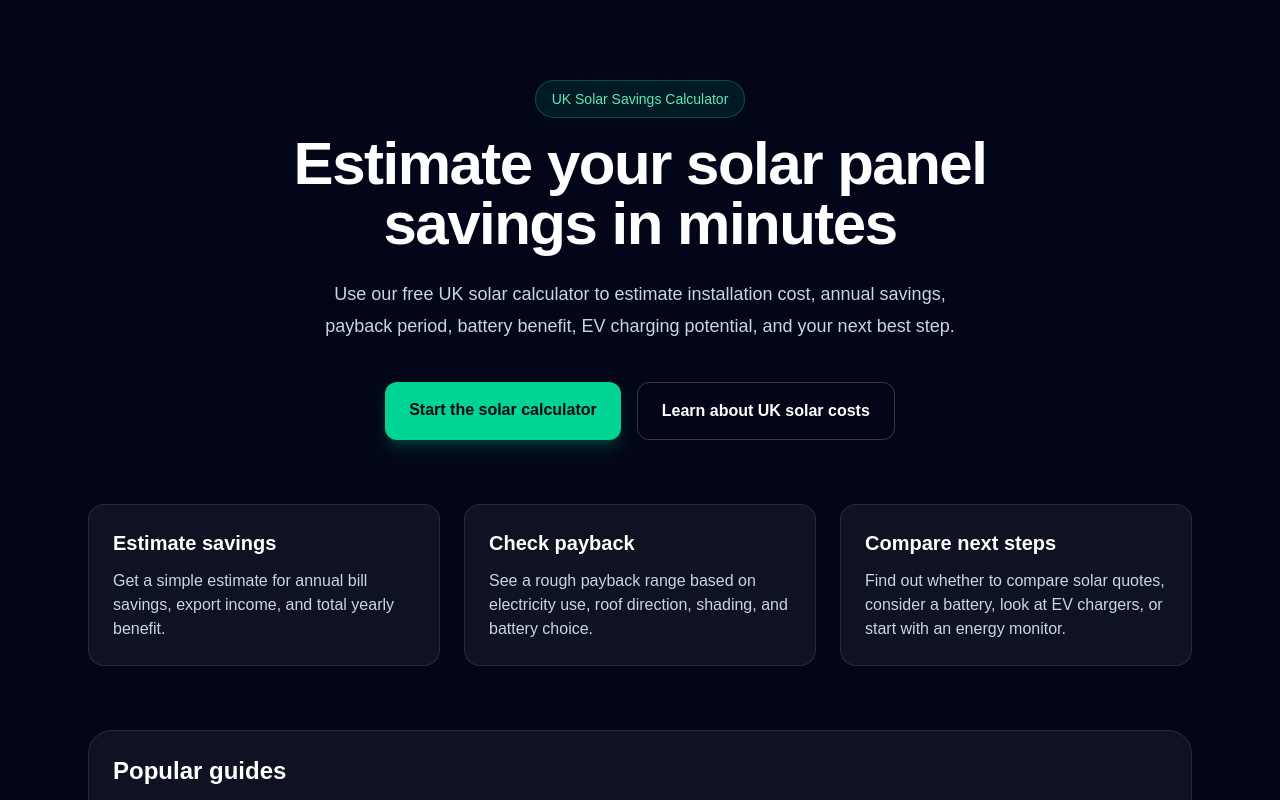
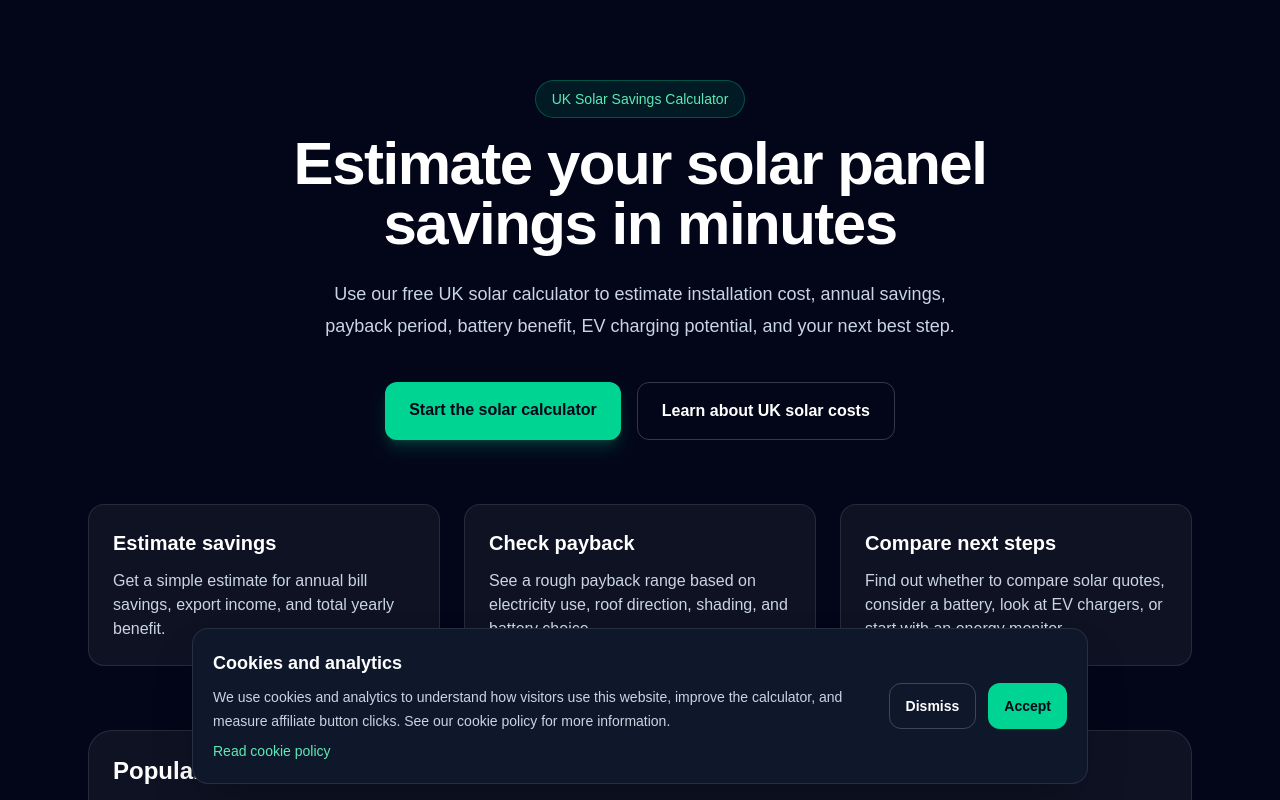
Before and after one commit to 786infinite/solar-savings-calculator-uk, a Next.js app: page / in a window 1280 px wide. Shown: the top 800 px of the page. Built offline with nearby package versions, Linux system fonts and the light colour scheme.

Commit message:
Add cookie notice

```diff
--- a/app/layout.tsx
+++ b/app/layout.tsx
@@ -1,6 +1,7 @@
 import type { Metadata } from "next";
 import type { ReactNode } from "react";
 import Script from "next/script";
+import CookieNotice from "@/components/CookieNotice";
 import "./globals.css";
 
 export const metadata: Metadata = {
@@ -51,6 +52,7 @@ export default function RootLayout({ children }: { children: ReactNode }) {
           src="https://www.googletagmanager.com/gtag/js?id=G-FL26Q4LFP4"
           strategy="afterInteractive"
         />
+
         <Script id="google-analytics" strategy="afterInteractive">
           {`
             window.dataLayer = window.dataLayer || [];
@@ -59,7 +61,10 @@ export default function RootLayout({ children }: { children: ReactNode }) {
             gtag('config', 'G-FL26Q4LFP4');
           `}
         </Script>
+
         {children}
+
+        <CookieNotice />
       </body>
     </html>
   );
--- /dev/null
+++ b/components/CookieNotice.tsx
@@ -0,0 +1,67 @@
+"use client";
+
+import { useEffect, useState } from "react";
+
+export default function CookieNotice() {
+  const [showNotice, setShowNotice] = useState(false);
+
+  useEffect(() => {
+    const savedChoice = localStorage.getItem("cookie_notice_choice");
+
+    if (!savedChoice) {
+      setShowNotice(true);
+    }
+  }, []);
+
+  function acceptCookies() {
+    localStorage.setItem("cookie_notice_choice", "accepted");
+    setShowNotice(false);
+  }
+
+  function dismissCookies() {
+    localStorage.setItem("cookie_notice_choice", "dismissed");
+    setShowNotice(false);
+  }
+
+  if (!showNotice) {
+    return null;
+  }
+
+  return (
+    <div className="fixed bottom-4 left-4 right-4 z-50 mx-auto max-w-4xl rounded-2xl border border-white/10 bg-slate-900 p-5 text-white shadow-2xl">
+      <div className="flex flex-col gap-4 md:flex-row md:items-center md:justify-between">
+        <div>
+          <h2 className="text-lg font-semibold">Cookies and analytics</h2>
+          <p className="mt-2 text-sm leading-6 text-slate-300">
+            We use cookies and analytics to understand how visitors use this
+            website, improve the calculator, and measure affiliate button
+            clicks. See our cookie policy for more information.
+          </p>
+
+          <a
+            href="/cookie-policy"
+            className="mt-2 inline-flex text-sm font-medium text-emerald-300 hover:text-emerald-200"
+          >
+            Read cookie policy
+          </a>
+        </div>
+
+        <div className="flex shrink-0 gap-3">
+          <button
+            onClick={dismissCookies}
+            className="rounded-xl border border-white/20 px-4 py-3 text-sm font-semibold text-white hover:bg-white/10"
+          >
+            Dismiss
+          </button>
+
+          <button
+            onClick={acceptCookies}
+            className="rounded-xl bg-emerald-400 px-4 py-3 text-sm font-semibold text-slate-950 hover:bg-emerald-300"
+          >
+            Accept
+          </button>
+        </div>
+      </div>
+    </div>
+  );
+}
```
